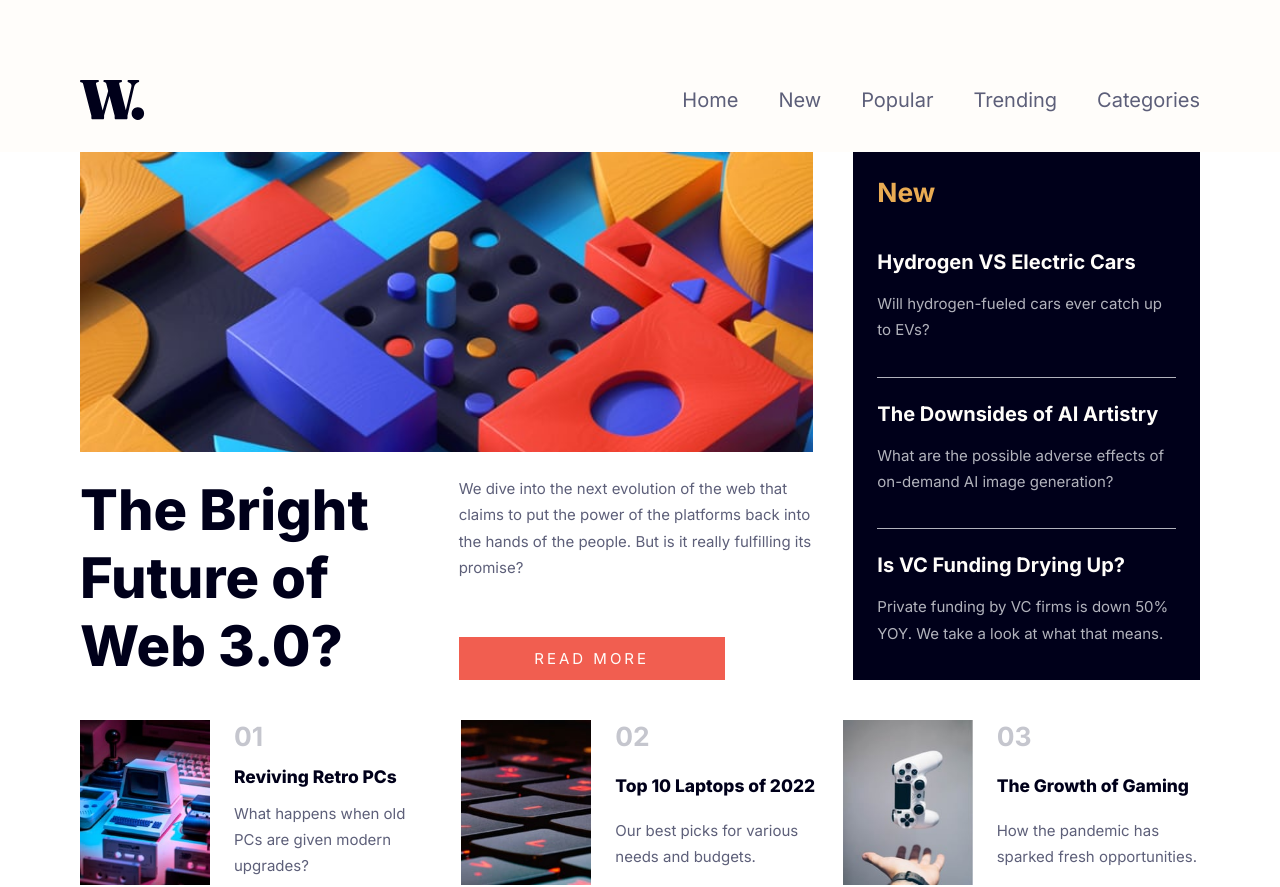
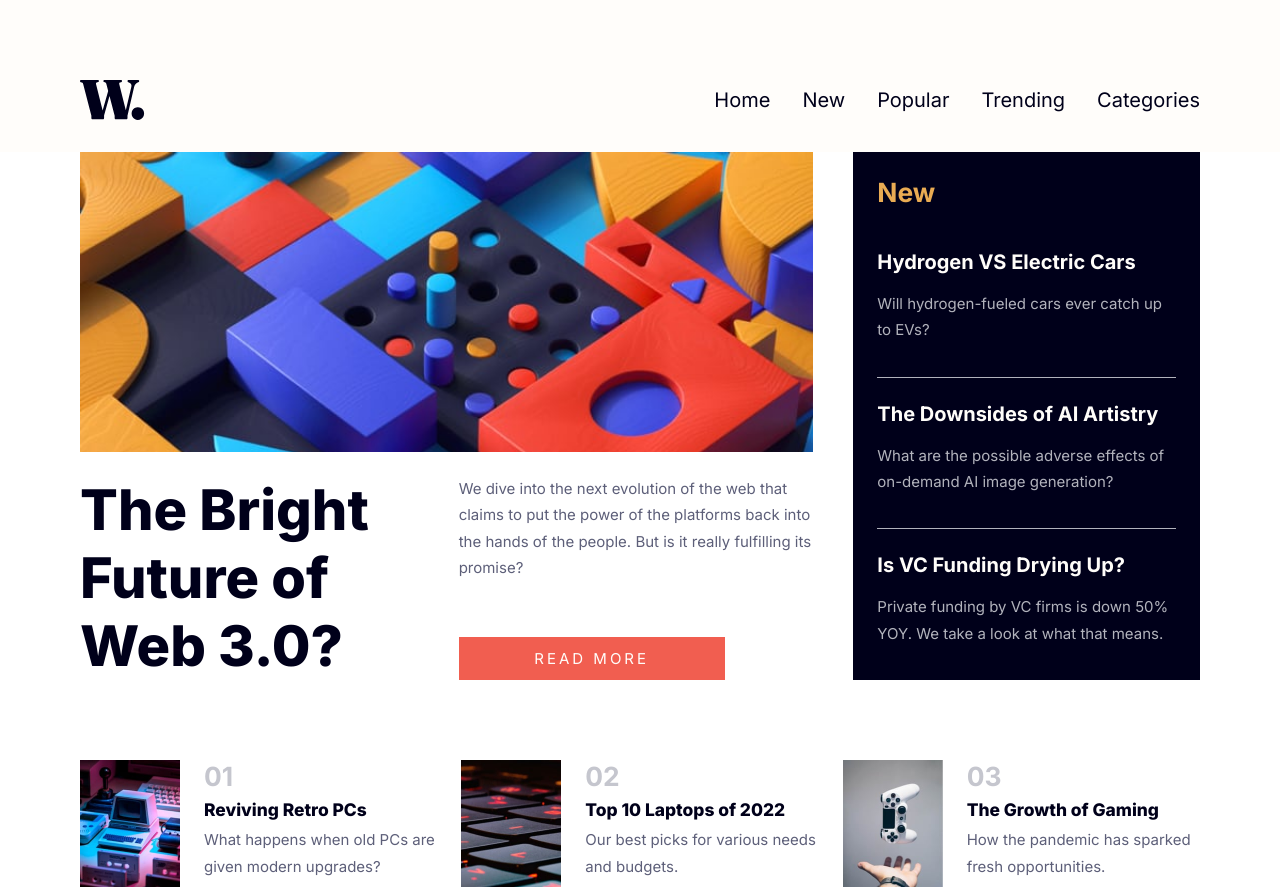
Before and after one commit to CozyCatDev/FEM-news-homepage-main, a website built with Vite: page index.html in a window 1280 px wide. Built offline with nearby package versions, Linux system fonts and the light colour scheme; files whose address does not match are found by name.

Commit message:
adjusted gap on desktop layout, mobile nav menu width, gap between links in mobile nav menu, added locally scoped variables to control mobile nav menu animation

```diff
--- a/index.html
+++ b/index.html
@@ -13,7 +13,7 @@
   <body>
     <header>
       <div class="wrapper">
-        <a href="#"><img src="./assets//images/logo.svg" alt="News homepage logo"></a>
+        <a href="#"><img src="./assets/images/logo.svg" alt="News homepage logo"></a>
         <nav>
           <ul>
             <li><a href="#">Home</a></li>
@@ -21,8 +21,8 @@
             <li><a href="#">Popular</a></li>
             <li><a href="#">Trending</a></li>
             <li><a href="#">Categories</a></li>
-            <button class="hide-desktop close-nav-btn"><img src="./assets/images/icon-menu-close.svg" alt="Close nav button"></button>
           </ul>
+          <button class="hide-desktop close-nav-btn"><img src="./assets/images/icon-menu-close.svg" alt="Close nav button"></button>
           <button class="hide-desktop open-nav-btn"><img src="./assets/images/icon-menu.svg" alt="Open nav button"></button>
         </nav>
       </div>
--- a/style.css
+++ b/style.css
@@ -185,40 +185,46 @@ header > .wrapper{
 }
 
 nav{
-  --nav-offset: -75vw;
+  --nav-offset: 100%;
+  --nav-width: 70vw;
+  --nav-transition: right 250ms ease-in-out;
 }
-nav[data-active="false"]::before{
-  animation: fade-out 5s ease-in-out forwards;
-}
-nav[data-active="true"]::before{
-  animation: fade-in 5s ease-in-out forwards;
+nav::before{
+  content: '';
+  display: none;
+  position: absolute;
+  opacity: 0;
+  inset: 0;
+  background-color: rgba(0,0,0,0.5);
 }
 nav[data-active="false"]{
-  --nav-offset: -75vw;
+  /* hide */
+  --nav-offset: calc(-1 * var(--nav-width));
 }
 nav[data-active="true"]{
-  --nav-offset: 0;
+  /* show */
+  --nav-offset: 0rem;
 }
 
 nav ul{
   position: absolute;
   padding-left: 2rem;
-  width: 75vw;
-  top: 0;
+  width: var(--nav-width);
+  top: -20%;
   bottom: 0;
   right: var(--nav-offset);
-  z-index: 1;
   background-color: var(--bg-nav);
   display: flex;
   flex-direction: column;
   justify-content: center;
   align-items: flex-start;
-  gap: var(--g-xl);
-  transition: right 250ms ease-in-out;
+  gap: calc(var(--g-lg) + 0.5rem);
+  transition: var(--nav-transition);
 }
 
 nav li{
   font-size: var(--fs-h3);
+  color: var(--fc-heading-100);
 }
 
 nav li:hover{
@@ -234,9 +240,14 @@ nav button{
   cursor: pointer;
 }
 .close-nav-btn{
+  --margin-top: 1.5rem;
+  --margin-right: 1.5rem;
   position: absolute;
-  top: 1.5rem;
-  right: 1.5rem;
+  width: max-content;
+  z-index: 1;
+  top: var(--margin-top);
+  right: calc(var(--nav-offset) + var(--margin-right));
+  transition: right 250ms ease-in-out;
 }
 
 main .wrapper,
@@ -251,7 +262,7 @@ main .wrapper,
   gap: var(--g-lg);
 }
 
-main .wrapper{
+main > .wrapper{
   gap: var(--g-xl);
 }
 
@@ -304,10 +315,10 @@ main .wrapper{
   color: var(--fc-hover-2);
 }
 .category img{
-  max-width: 130px;
+  max-width: 100px;
 }
 .category .desc{
-  gap: var(--g-sm);
+  gap: 0;
 }
 .category h2{
   color: var(--fc-heading-100);
@@ -319,12 +330,15 @@ main .wrapper{
   font-size: var(--fs-h2);
 }
 
-@media (min-width: 768px){
+@media (min-width: 969px){
   .hide-desktop{
     display: none;
   }
   header{
     padding: var(--p-block-content-desktop) 0 var(--p-block-content-mobile) 0;
+  }
+  nav::before{
+    display: none !important;
   }
   nav ul{
     position: static;
@@ -339,6 +353,7 @@ main .wrapper{
       "categories categories categories";
     grid-template-columns: repeat(3, 1fr);
     grid-template-rows: repeat(2, auto);
+    row-gap: 5rem;
   }
   .main-content{
     grid-area: main;
```
